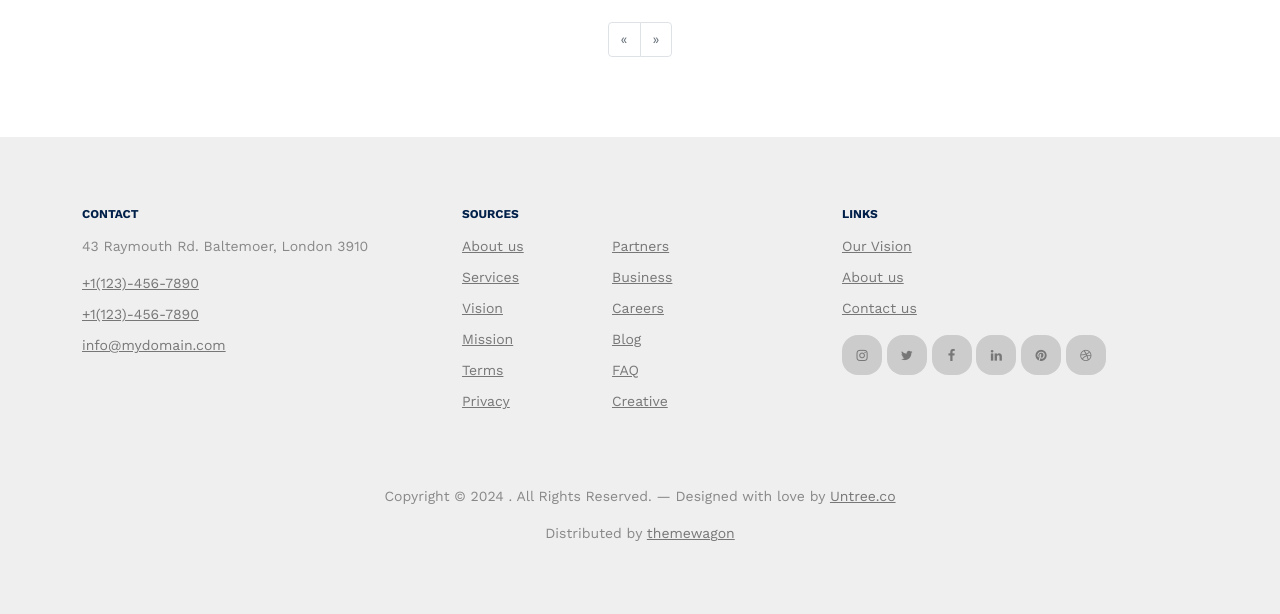
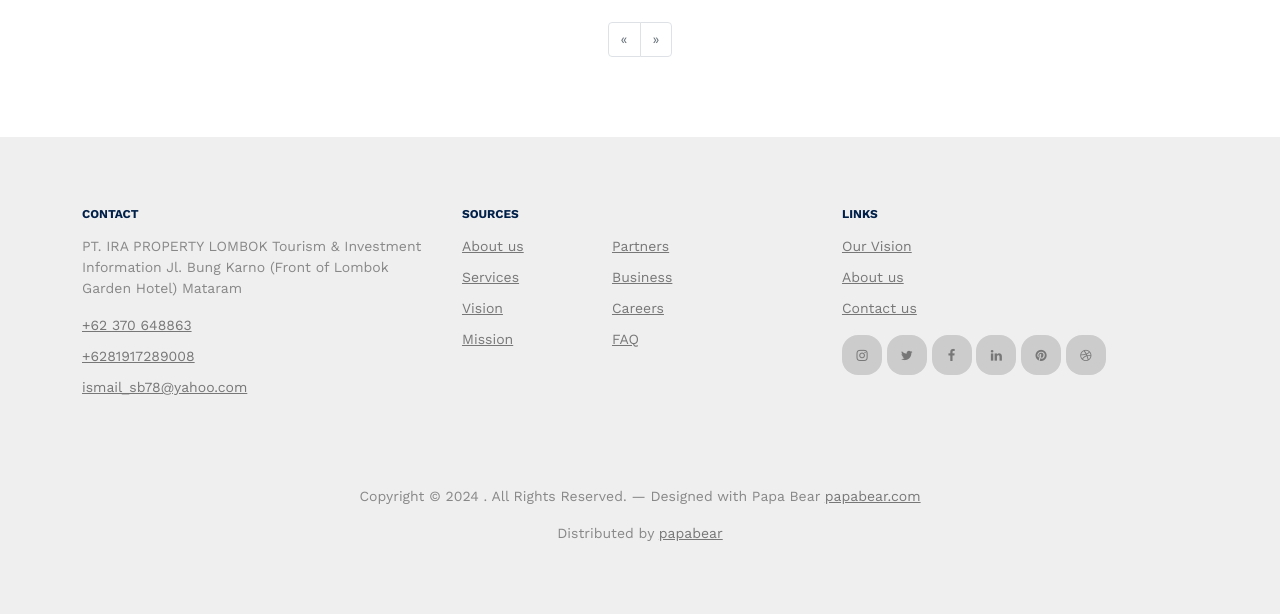
Before and after one commit to Beanuts1st/flask, a Flask app: page /properties in a window 1280 px wide. Shown: the part 1018-1632 px from the top of the page. Run offline with Flask 3, Linux system fonts and the light colour scheme; data that the repository does not hold is empty; some libraries are stand-ins or nearby versions; some web fonts are replaced.

Commit message:
adjust footer

```diff
--- a/templates/components/footer.html
+++ b/templates/components/footer.html
@@ -4,12 +4,12 @@
       <div class="col-lg-4">
         <div class="widget">
           <h3>Contact</h3>
-            <address>43 Raymouth Rd. Baltemoer, London 3910</address>
+          <address> PT. IRA PROPERTY LOMBOK Tourism & Investment Information Jl. Bung Karno (Front of Lombok Garden Hotel) Mataram</address>
           <ul class="list-unstyled links">
-              <li><a href="tel://11234567890">+1(123)-456-7890</a></li>
-              <li><a href="tel://11234567890">+1(123)-456-7890</a></li>
+            <li><a href="tel://0370 648863">+62 370 648863</a></li>
+            <li><a href="tel://081917289008">+6281917289008</a></li>
             <li>
-                <a href="mailto:info@mydomain.com">info@mydomain.com</a>
+              <a href="mailto:ismail_sb78@yahoo.com">ismail_sb78@yahoo.com</a>
             </li>
           </ul>
         </div>
@@ -20,20 +20,16 @@
         <div class="widget">
           <h3>Sources</h3>
           <ul class="list-unstyled float-start links">
-              <li><a href="#">About us</a></li>
-              <li><a href="#">Services</a></li>
+            <li><a href="/about">About us</a></li>
+            <li><a href="/services">Services</a></li>
             <li><a href="#">Vision</a></li>
             <li><a href="#">Mission</a></li>
-              <li><a href="#">Terms</a></li>
-              <li><a href="#">Privacy</a></li>
           </ul>
           <ul class="list-unstyled float-start links">
             <li><a href="#">Partners</a></li>
             <li><a href="#">Business</a></li>
             <li><a href="#">Careers</a></li>
-              <li><a href="#">Blog</a></li>
             <li><a href="#">FAQ</a></li>
-              <li><a href="#">Creative</a></li>
           </ul>
         </div>
         <!-- /.widget -->
@@ -82,13 +78,12 @@
           <script>
             document.write(new Date().getFullYear());
           </script>
-            . All Rights Reserved. &mdash; Designed with love by
-            <a href="https://untree.co">Untree.co</a>
-            <!-- License information: https://untree.co/license/ -->
+          . All Rights Reserved. &mdash; Designed with Papa Bear
+          <a href="https://papabear.com">papabear.com</a>
         </p>
         <div>
           Distributed by
-            <a href="https://themewagon.com/" target="_blank">themewagon</a>
+          <a href="https://papabear.com/" target="_blank">papabear</a>
         </div>
       </div>
     </div>
--- a/templates/pages/properties.html
+++ b/templates/pages/properties.html
@@ -61,7 +61,7 @@
                   <p class="card-text mb-1"><strong>Location:</strong> {{ property.location }}</p>
                   <p class="card-text text-muted mb-3"><strong>Description:</strong> {{ property.description|
                     truncate(20) }}</p>
-                  <a href="#" class="btn btn-primary">See
+                  <a href="{{ url_for('property_detail', property_id=property.id) }}" class="btn btn-primary">See
                     details</a>
                 </div>
               </div>
```
Lines whose indentation alone changed are shown as unchanged.
